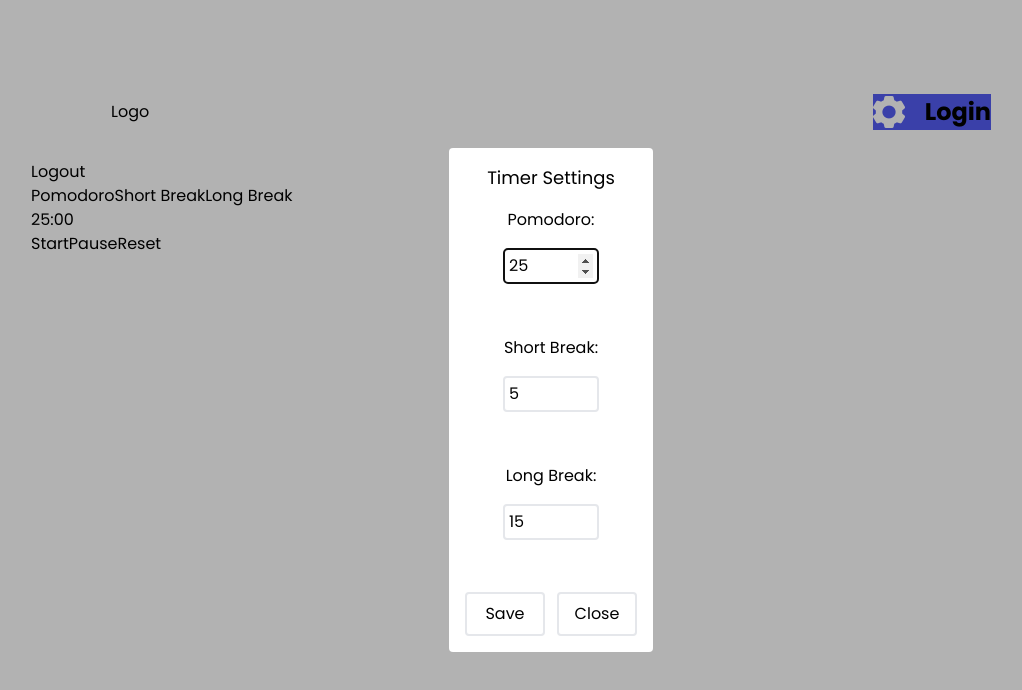
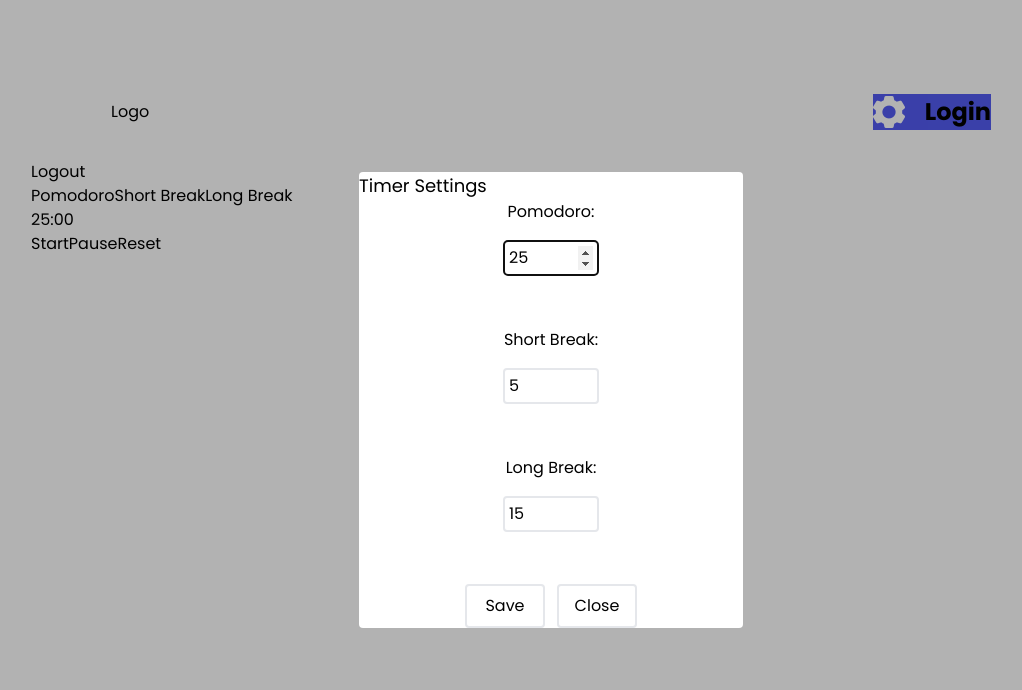
Before and after one commit to VitaliaSvirskaja/pomodoro, a React (Vite) app: page / in a window 1280 px wide. Both pictures are taken after a click on the picture 977 px from the left and 112 px from the top of the page. Shown: the top 690 px of the page, without its empty margins (89-1111 px from the left). Built offline with nearby package versions, Linux system fonts and the light colour scheme; no server answers.

Commit message:
fixed dialog width & added plugin for auto ordering tailwind classes

```diff
--- a/package.json
+++ b/package.json
@@ -29,6 +29,7 @@
     "eslint-plugin-react": "^7.31.8",
     "eslint-plugin-react-hooks": "^4.6.0",
     "postcss": "^8.4.16",
+    "prettier-plugin-tailwindcss": "^0.1.13",
     "tailwindcss": "^3.1.8",
     "typescript": "^4.6.4",
     "vite": "^3.1.0",
--- a/src/components/TimerSettingsDialog.tsx
+++ b/src/components/TimerSettingsDialog.tsx
@@ -54,14 +54,14 @@ export const TimerSettingsDialog = (props: Props) => {
       {/* Backdrop */}
       <div className="fixed inset-0 bg-black/30" aria-hidden="true" />
       {/* Full screen container to center the dialog panel*/}
-      <div className="fixed inset-0 flex justify-center items-center">
-        <Dialog.Panel className=" flex flex-col justify-center items-center gap-4 rounded bg-white p-4 min-h-max">
+      <div className="fixed inset-0 flex items-center justify-center">
+        <Dialog.Panel className="mx-auto w-full max-w-sm rounded bg-white">
           <Dialog.Title className="text-lg font-medium">
             Timer Settings
           </Dialog.Title>
           <form
             onSubmit={handleSaveSettings}
-            className="flex flex-col justify-center items-center gap-4"
+            className="flex flex-col items-center justify-center gap-4"
           >
             <Input
               label="Pomodoro"
```
Also changed, not shown: 1 other file (tests, documents, lock files or other folders).
